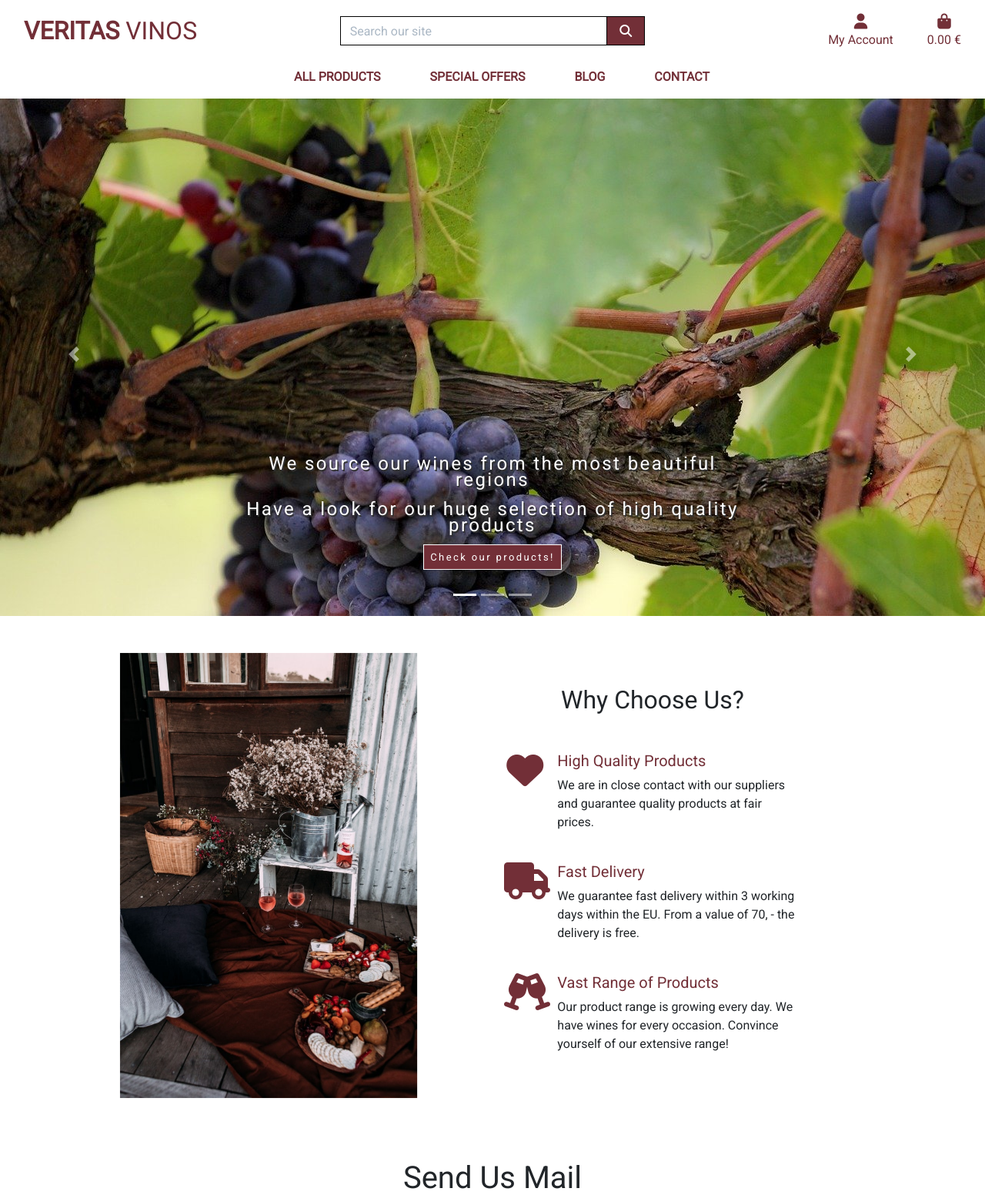
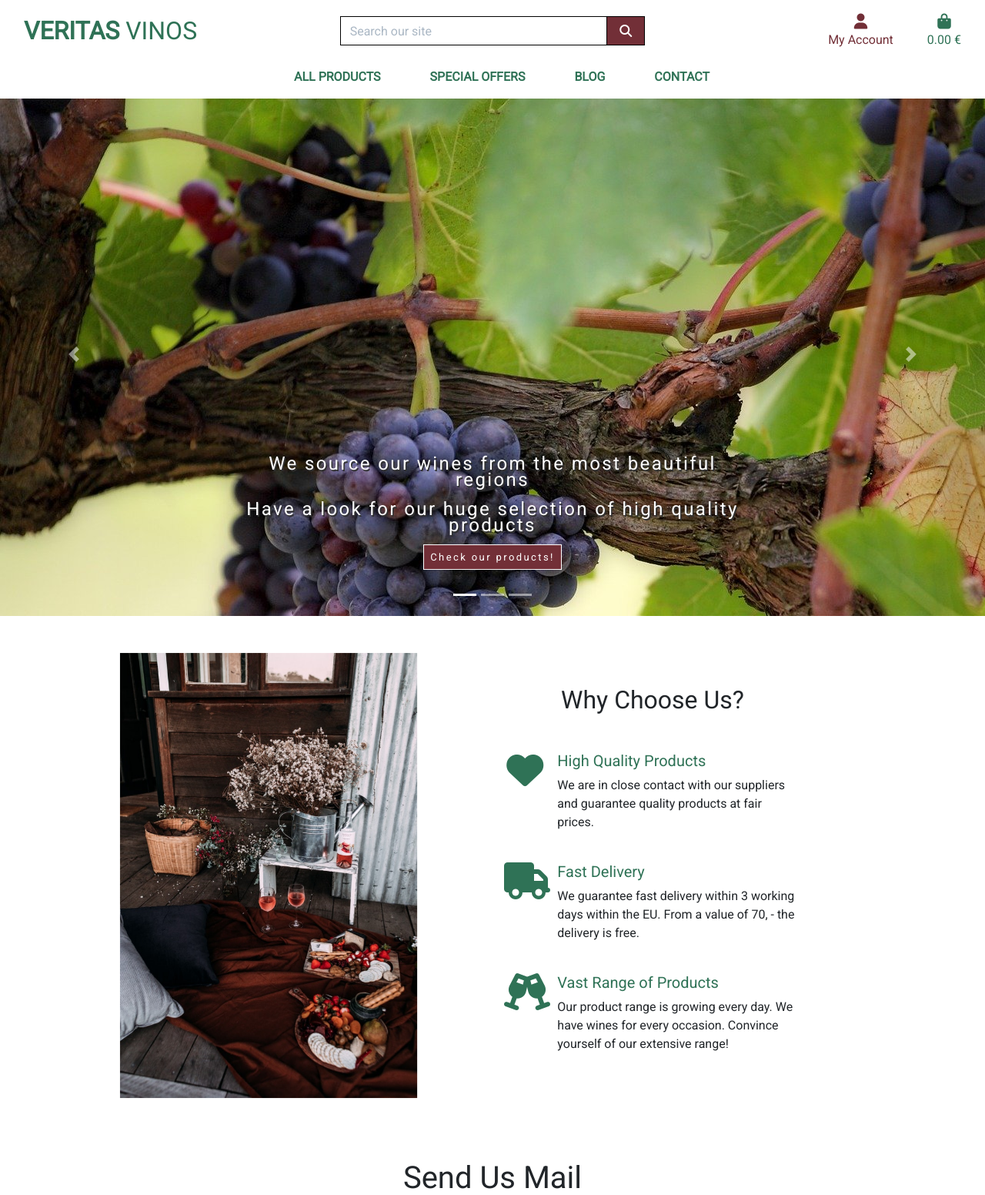
Before and after one commit to Code-Institute-Submissions/veritas_vinos, a Django app: page / in a window 1280 px wide. Shown: the top 1552 px of the page at 77% size. Run offline with Django 3.2, Linux system fonts and the light colour scheme; some libraries are stand-ins or nearby versions.

```diff
--- a/static/css/base.css
+++ b/static/css/base.css
@@ -121,7 +121,7 @@ a {
 }
 
 .wine-color {
-    color:#722f37 !important;
+    color:#2f7256 !important;
 }
 
 .border-black {
```
